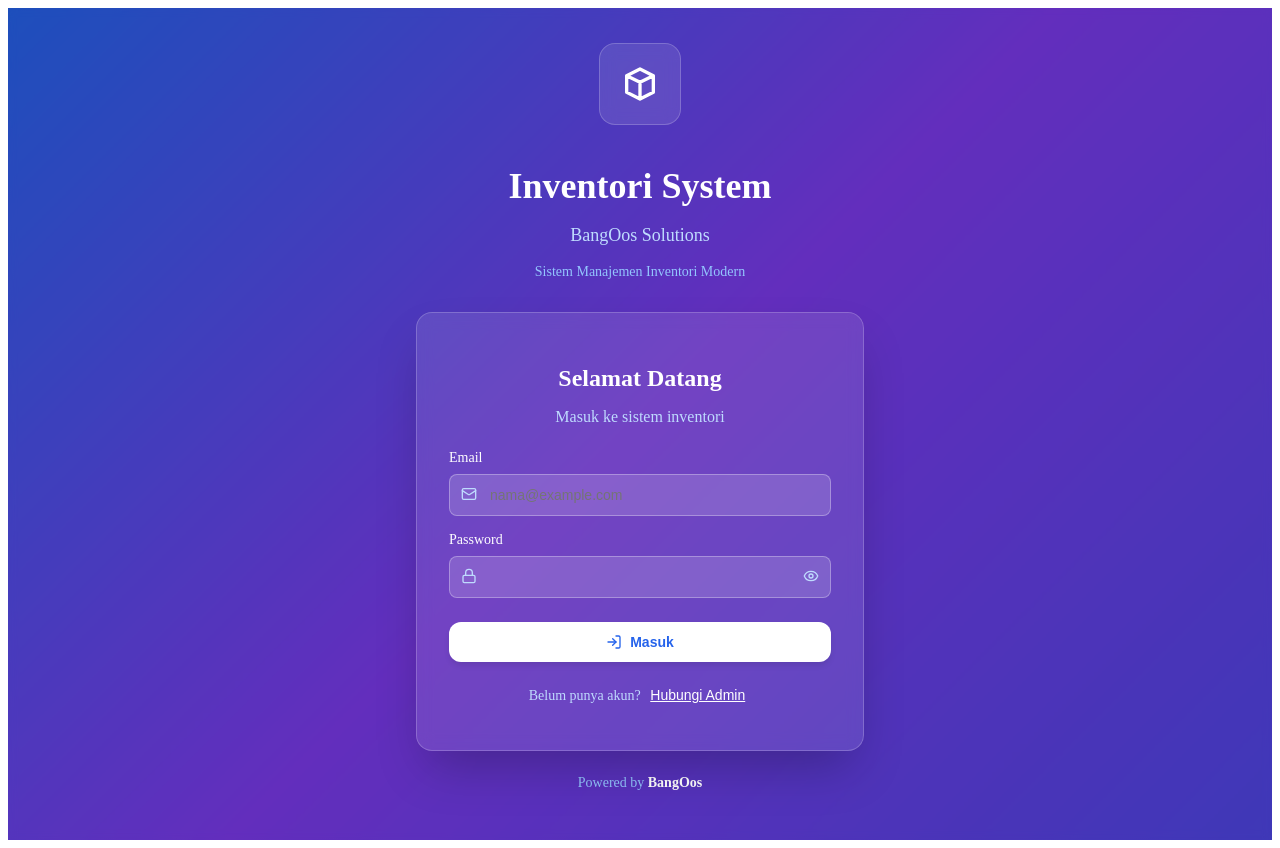
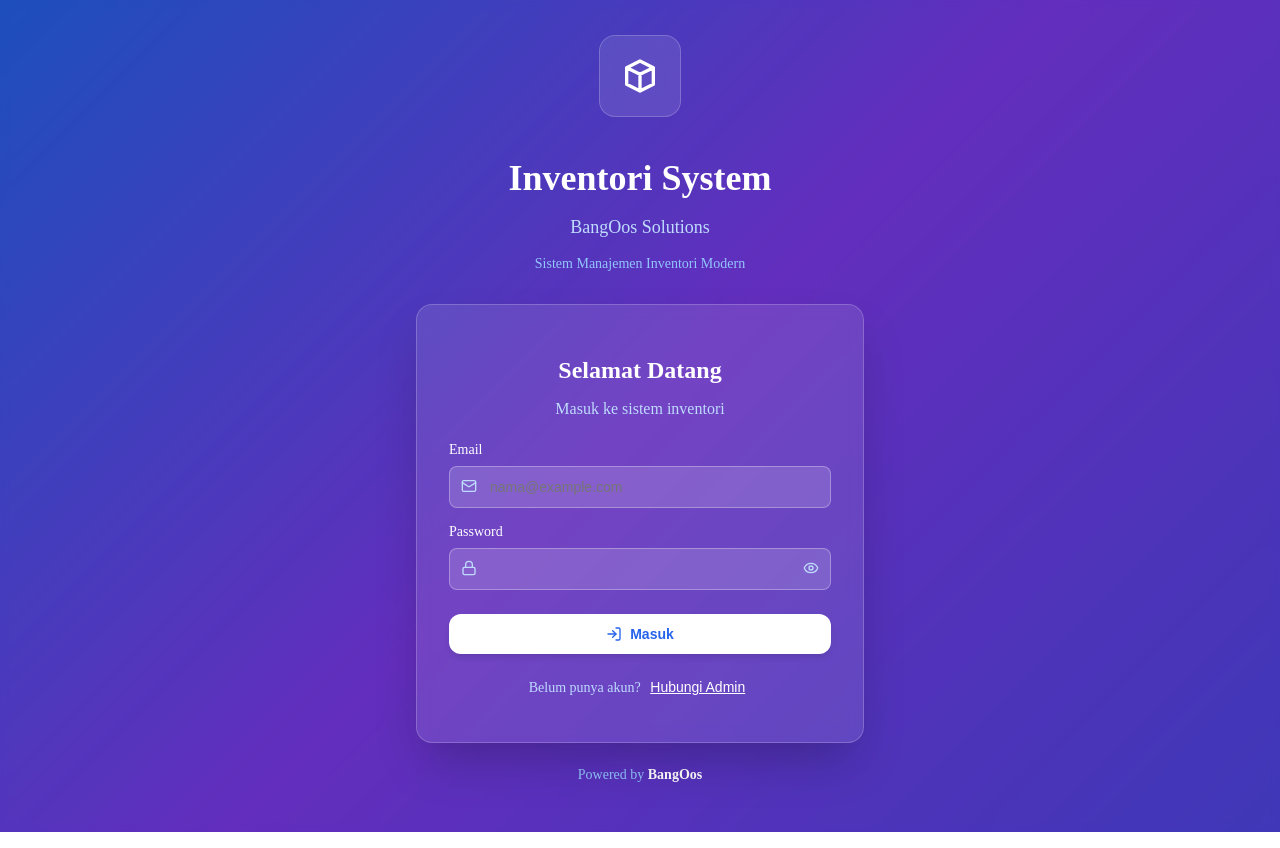
Before and after one commit to bangoosrox/bangoos-inventori, a Next.js app: page / in a window 1280 px wide. Built offline with nearby package versions, Linux system fonts and the light colour scheme; no server answers.

Commit message:
Force body background to transparent to remove white layer

```diff
--- a/app/layout.tsx
+++ b/app/layout.tsx
@@ -25,7 +25,16 @@ export const metadata: Metadata = {
 export default function RootLayout({ children }: { children: React.ReactNode }) {
   return (
     <html lang="id" suppressHydrationWarning>
-      <body className={`${geistSans.variable} ${geistMono.variable} antialiased`} suppressHydrationWarning>
+      <body
+        className={`${geistSans.variable} ${geistMono.variable} antialiased`}
+        suppressHydrationWarning
+        style={{
+          backgroundColor: "transparent",
+          margin: 0,
+          padding: 0,
+          minHeight: "100vh",
+        }}
+      >
         {children}
       </body>
     </html>
```
